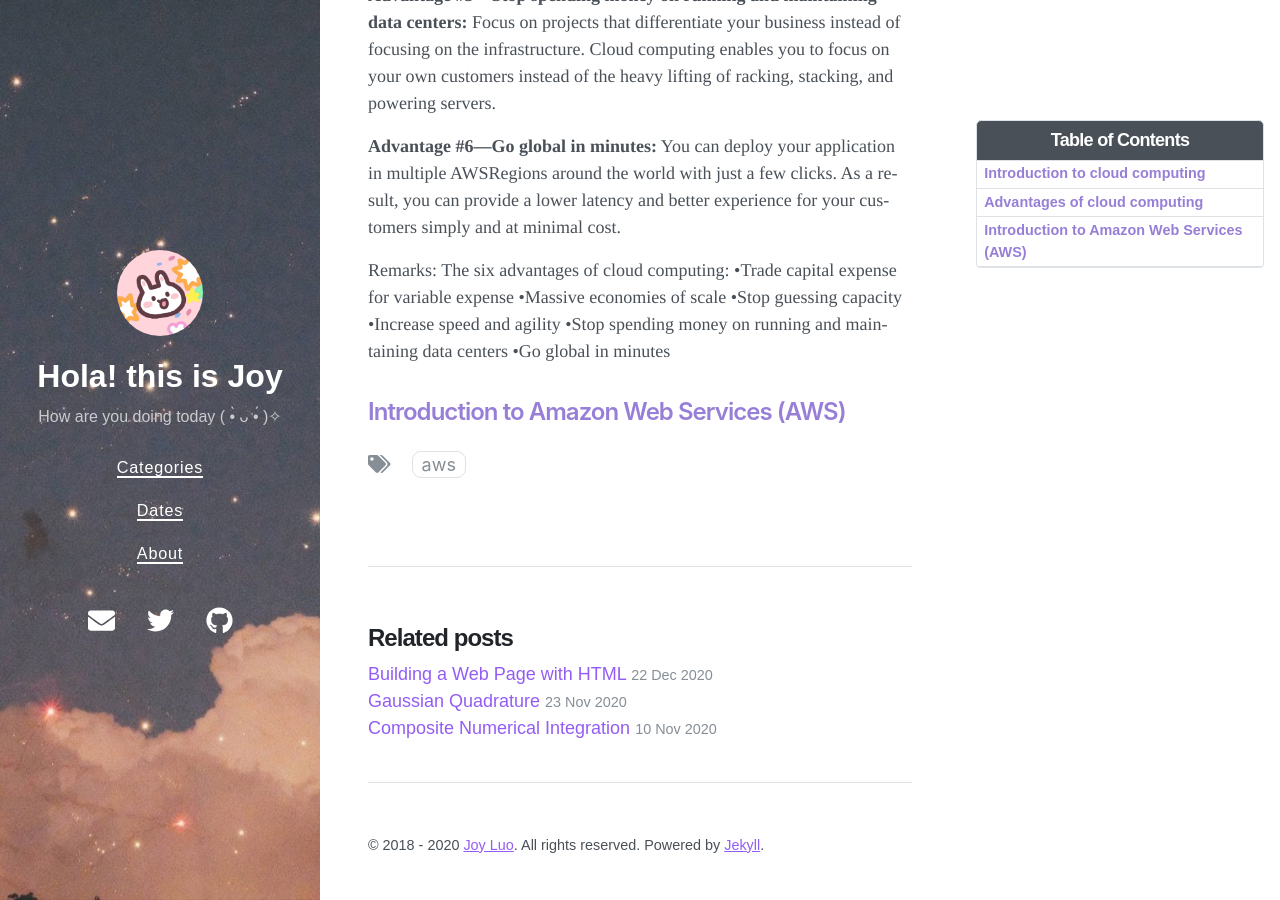
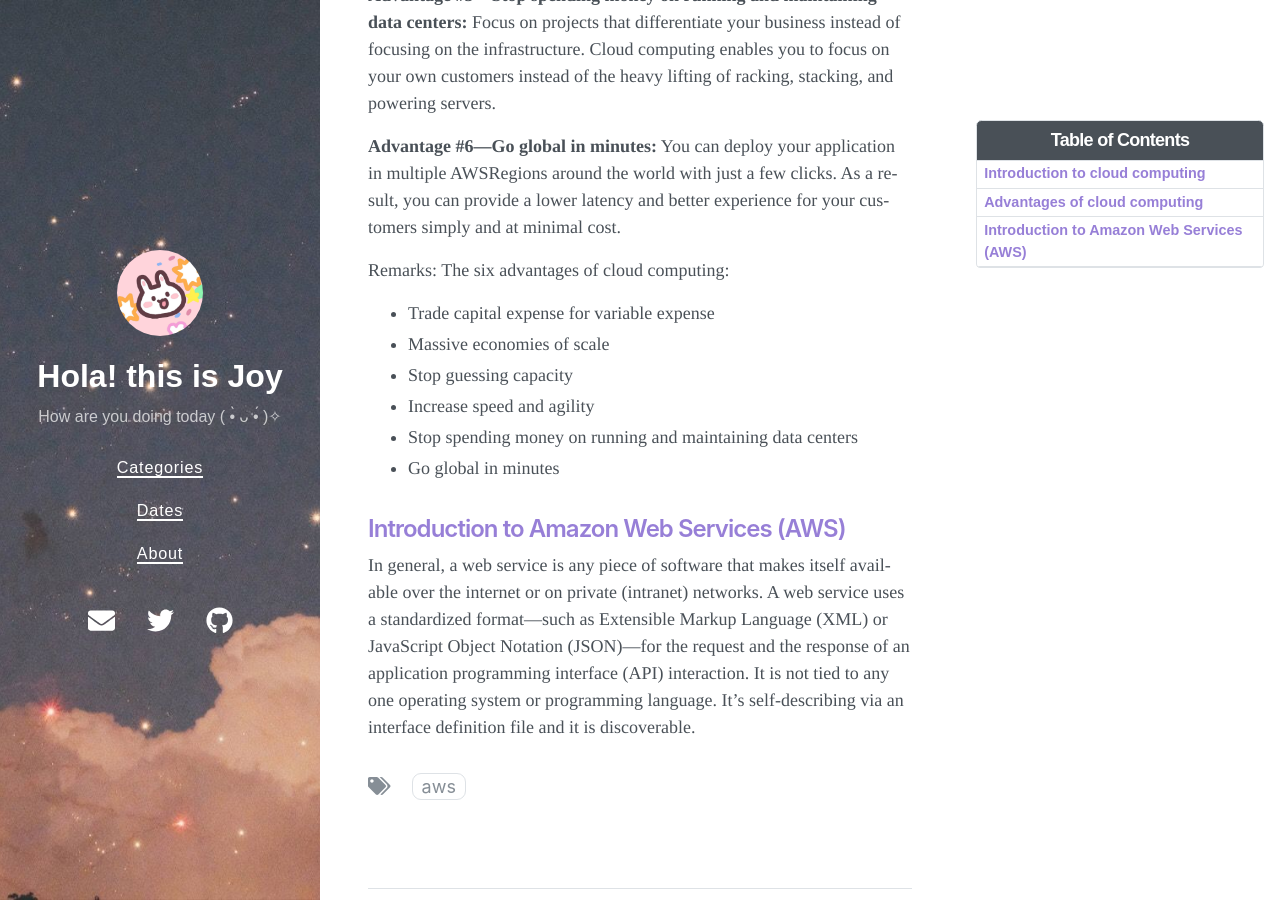
Before and after one commit to Joy3Luo/mathnotes, a Jekyll site: the page built from _posts/2020-12-25-AWS .md, in a window 1280 px wide and 900 px high, scrolled down 4969 px. Built offline with Jekyll 4.4.1, drawn with Linux system fonts in a browser that asks for light colours; nearby versions of some CDN libraries.

Commit message:
Update 2020-12-25-AWS .md

```diff
--- a/_posts/2020-12-25-AWS .md
+++ b/_posts/2020-12-25-AWS .md
@@ -92,12 +92,12 @@
 
 Remarks:
 The six advantages of cloud computing:
-•Trade capital expense for variable expense
-•Massive economies of scale
-•Stop guessing capacity
-•Increase speed and agility
-•Stop spending money on running and maintaining data centers
-•Go global in minutes
+- Trade capital expense for variable expense
+- Massive economies of scale
+- Stop guessing capacity
+- Increase speed and agility
+- Stop spending money on running and maintaining data centers
+- Go global in minutes
 
 
 
@@ -107,3 +107,5 @@
 
 
 ## <font color= 977FD7>Introduction to Amazon Web Services (AWS)</font>
+
+In general, a web service is any piece of software that makes itself available over the internet or on private (intranet) networks. A web service uses a standardized format—such as Extensible Markup Language (XML) or JavaScript Object Notation (JSON)—for the request and the response of an application programming interface (API) interaction. It is not tied to any one operating system or programming language. It’s self-describing via an interface definition file and it is discoverable.
```
